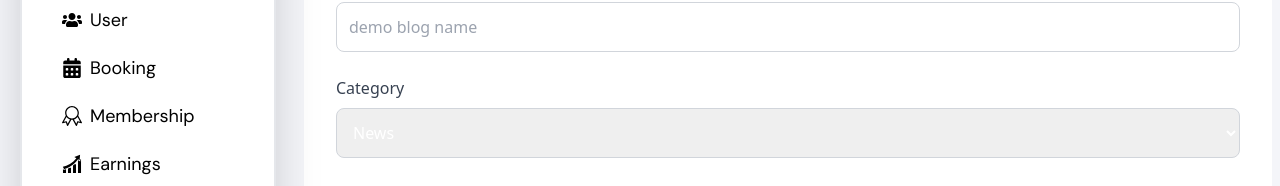
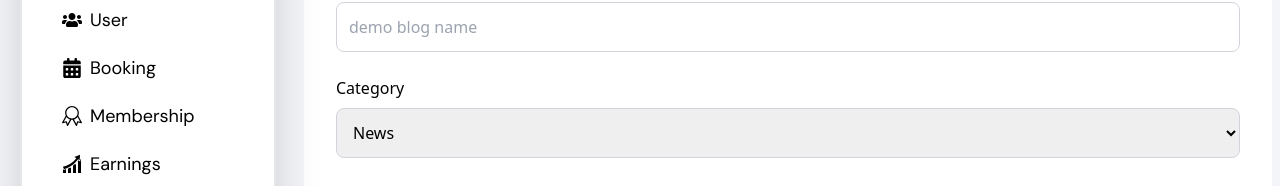
Before and after one commit to Rayhan108/kevin-admin-dashboard, a React (Vite) app: page /blogs/createBlogs in a window 1280 px wide. Shown: the part 230-416 px from the top of the page. Built offline with nearby package versions, Linux system fonts and the light colour scheme.

Commit message:
fix category option visible issues

```diff
--- a/src/pages/CreateBlog/CreateBlog.jsx
+++ b/src/pages/CreateBlog/CreateBlog.jsx
@@ -51,16 +51,16 @@ const CreateBlog = () => {
       </div>
 
       <div>
-        <label htmlFor="category" className="block text-gray-700 font-medium">Category</label>
+        <label htmlFor="category" className="block text-black  font-medium">Category</label>
         <select
           id="category"
-          className="mt-2 p-3 w-full border border-gray-300 rounded-lg"
+          className="mt-2 p-3 w-full border text-black border-gray-300 rounded-lg"
           value={category}
           onChange={(e) => setCategory(e.target.value)}
         >
-          <option value="News">News</option>
-          <option value="Technology">Technology</option>
-          <option value="Lifestyle">Lifestyle</option>
+          <option   value="News">News</option>
+          <option   value="Technology">Technology</option>
+          <option   value="Lifestyle">Lifestyle</option>
         </select>
       </div>
 
```
